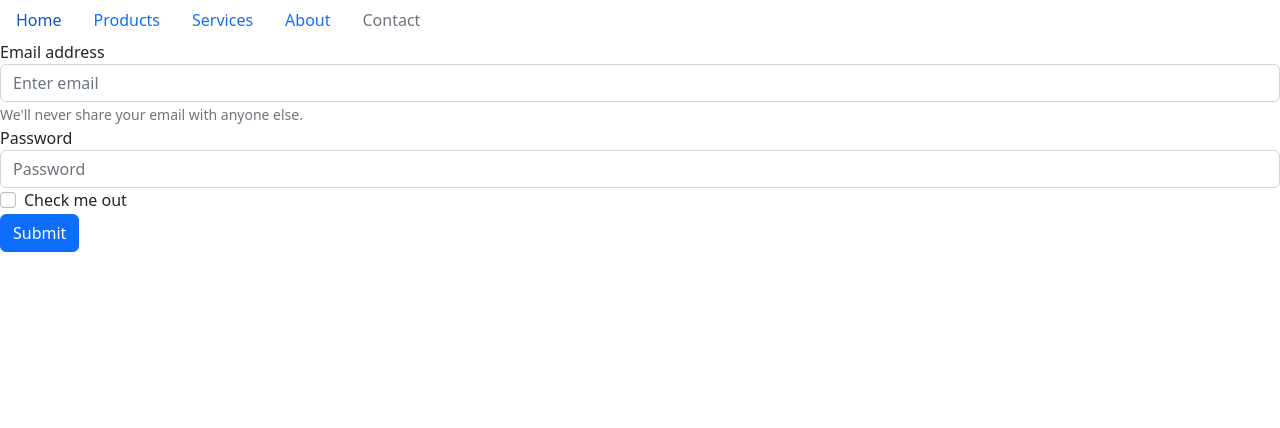
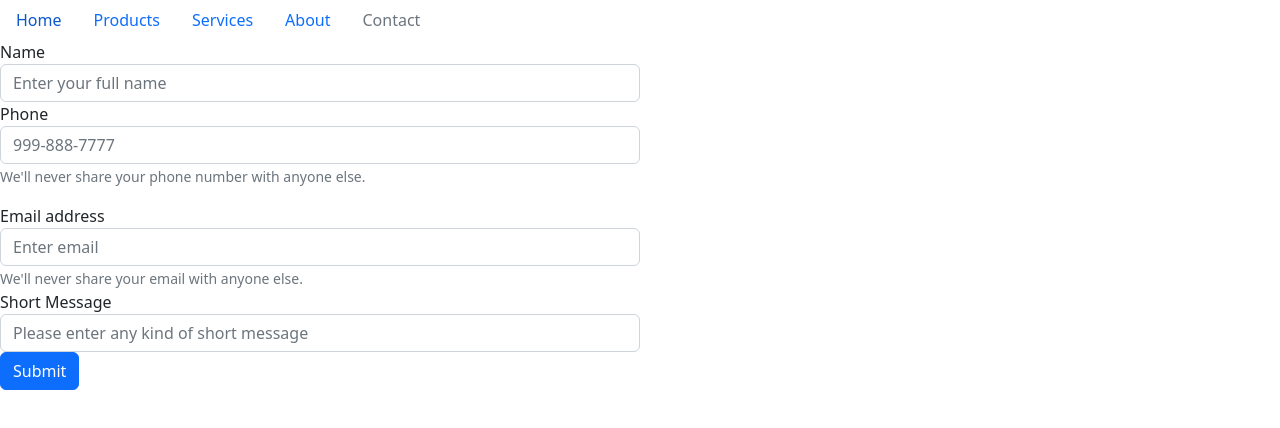
Before and after one commit to bkpatel2702/Webd-6201-Assignments, a website: page Lab 1 WEBD/contact.html in a window 1280 px wide. Drawn offline with nearby package versions, Linux system fonts and the light colour scheme.

Commit message:
some changes

```diff
--- a/Lab 1 WEBD/contact.html
+++ b/Lab 1 WEBD/contact.html
@@ -28,19 +28,30 @@
     </ul>
 
     <form>
-        <div class="form-group">
+        <div class="form-group col-md-6">
+          <label for="inputName1">Name</label>
+          <input type="text" class="form-control" id="inputName1" placeholder="Enter your full name" required>
+        </div>
+
+        <div class="form-group col-md-6">
+          <label for="inputPhone">Phone</label>
+          <input type="tel" class="form-control" id="inputPhone" placeholder="999-888-7777" aria-describedby="phoneHelp"
+          pattern="\d{3}[\-]\d{3}[\-]\d{4}" required />
+          <small id="phoneHelp" class="form-text text-muted">We'll never share your phone number with anyone else.</small>
+          <p id="phoneError"></p>
+        </div>
+
+        <div class="form-group col-md-6">
           <label for="exampleInputEmail1">Email address</label>
           <input type="email" class="form-control" id="exampleInputEmail1" aria-describedby="emailHelp" placeholder="Enter email">
           <small id="emailHelp" class="form-text text-muted">We'll never share your email with anyone else.</small>
         </div>
-        <div class="form-group">
-          <label for="exampleInputPassword1">Password</label>
-          <input type="password" class="form-control" id="exampleInputPassword1" placeholder="Password">
-        </div>
-        <div class="form-check">
-          <input type="checkbox" class="form-check-input" id="exampleCheck1">
-          <label class="form-check-label" for="exampleCheck1">Check me out</label>
-        </div>
+
+        <div class="form-group col-md-6">
+          <label for="shortMessage">Short Message</label>
+          <input type="text" class="form-control" id="shortMessage" placeholder="Please enter any kind of short message">
+          </div>
+
         <button id="submit-btn" type="submit" class="btn btn-primary">Submit</button>
       </form>
     <script src="./scripts/app.js"></script>
--- a/Lab 1 WEBD/scripts/app.js
+++ b/Lab 1 WEBD/scripts/app.js
@@ -1,9 +1,15 @@
+// Full name: Bhargav Patel
+// Student ID:100841562
+// Date completed: 04-02-2023
+
 console.log("JS is wired up");
 
 function timeRedirect(e){
+    let contactName = document.getElementById('inputName1').value;
+    let contactNumber = document.getElementById('inputPhone').value;
     let contactEmail = document.getElementById('exampleInputEmail1').value;
-    let contactPassword = document.getElementById('exampleInputPassword1').value;
-    console.log("Email: " + contactEmail + "Password: " + contactPassword);
+    let shortMessage = document.getElementById('shortMessage').value;
+    console.log("Name: "+ contactName + ", " +"Number: " + contactNumber + ", " +"Email: " + contactEmail + ", " +"ShortMessage: " + shortMessage);
     e.preventDefault();
     setTimeout(function () {
         window.location.href = "index.html";
--- a/Lab 1 WEBD/style/style.css
+++ b/Lab 1 WEBD/style/style.css
@@ -0,0 +1,6 @@
+img {
+    background-image: url(../images/nature.png);
+    background-repeat: no-repeat;
+    background-position: center;
+
+}
```
Also changed, not shown: Lab 1 WEBD/index.html (+3 -1 lines), Lab 1 WEBD/images/nature.png (added).
